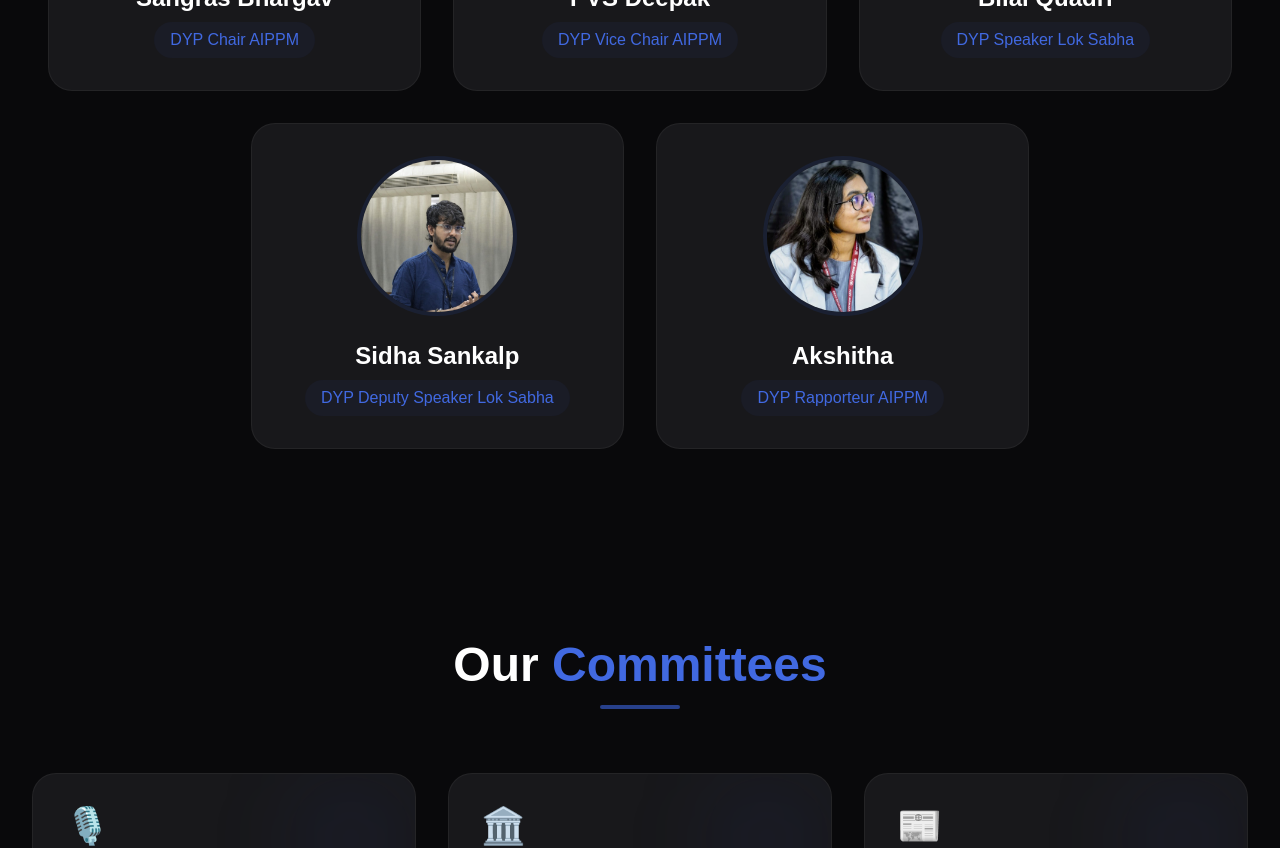
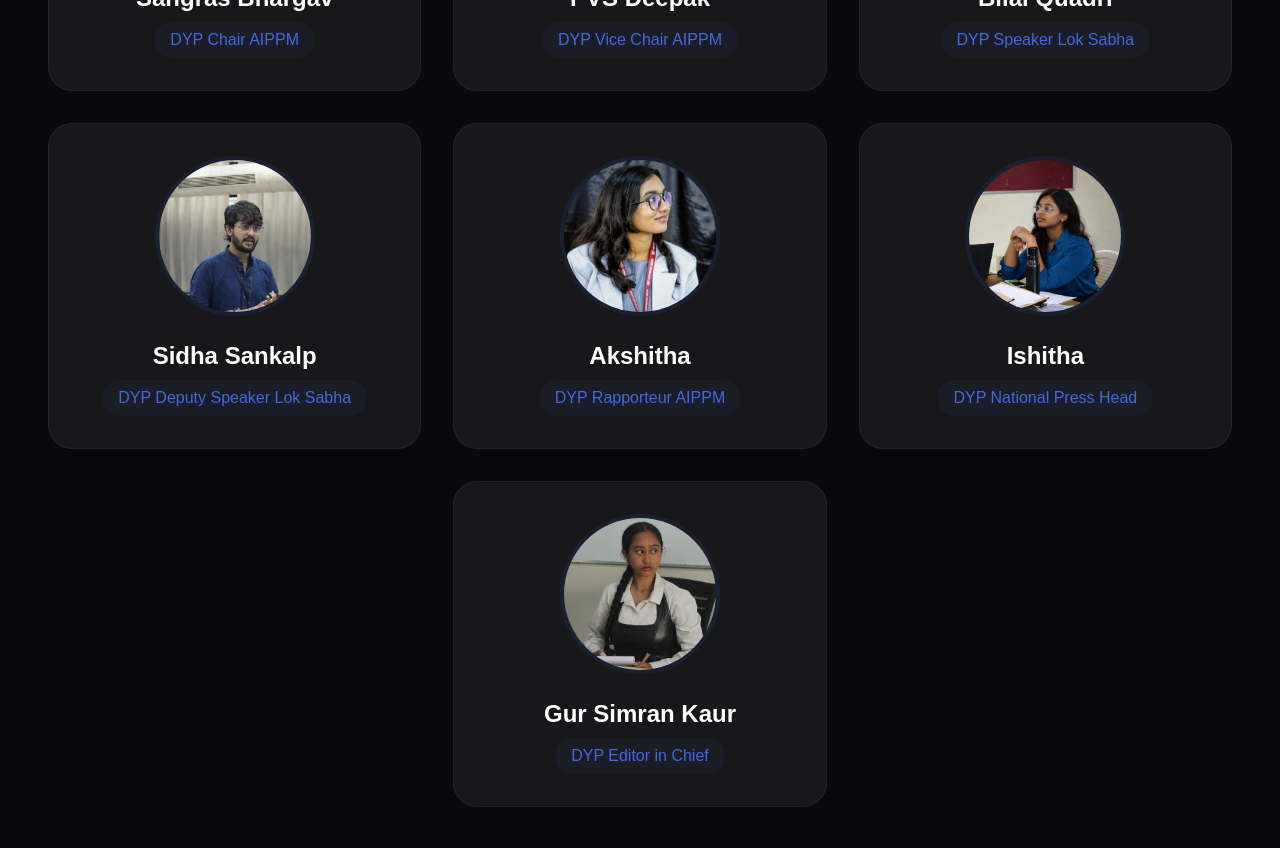
Before and after one commit to YTushaar/Demokratia-, a Next.js app: page / in a window 1280 px wide. Shown: the part 2740-3588 px from the top of the page. Built offline with nearby package versions, Linux system fonts and the light colour scheme.

Commit message:
Update Executive Board: add Ishitha and Gur Simran Kaur with images

```diff
--- a/src/app/components/ExecutiveBoard.tsx
+++ b/src/app/components/ExecutiveBoard.tsx
@@ -4,7 +4,10 @@ const TEAM = [
   { name: "Bilal Quadri", role: "DYP Speaker Lok Sabha", image: "/team/Bilal Quadri-Speaker Lok Sanha.jpeg" },
   { name: "Sidha Sankalp", role: "DYP Deputy Speaker Lok Sabha", image: "/team/Sidha Sankalp - Deputy Speaker Lok Sabha.jpeg" },
   { name: "Akshitha", role: "DYP Rapporteur AIPPM", image: "/team/Akshitha-Rapporteur-AIPPM.jpeg" },
+  { name: "Ishitha", role: "DYP National Press Head", image: "/team/Ishitha dyp national press head.jpeg" },
+  { name: "Gur Simran Kaur", role: "DYP Editor in Chief", image: "/team/Gur simran kaur, editor in chief.jpeg" },
 ];
+
 
 export default function ExecutiveBoard() {
   return (
```
Also changed, not shown: public/team/Gur simran kaur, editor in chief.jpeg (added), public/team/Ishitha dyp national press head.jpeg (added).
